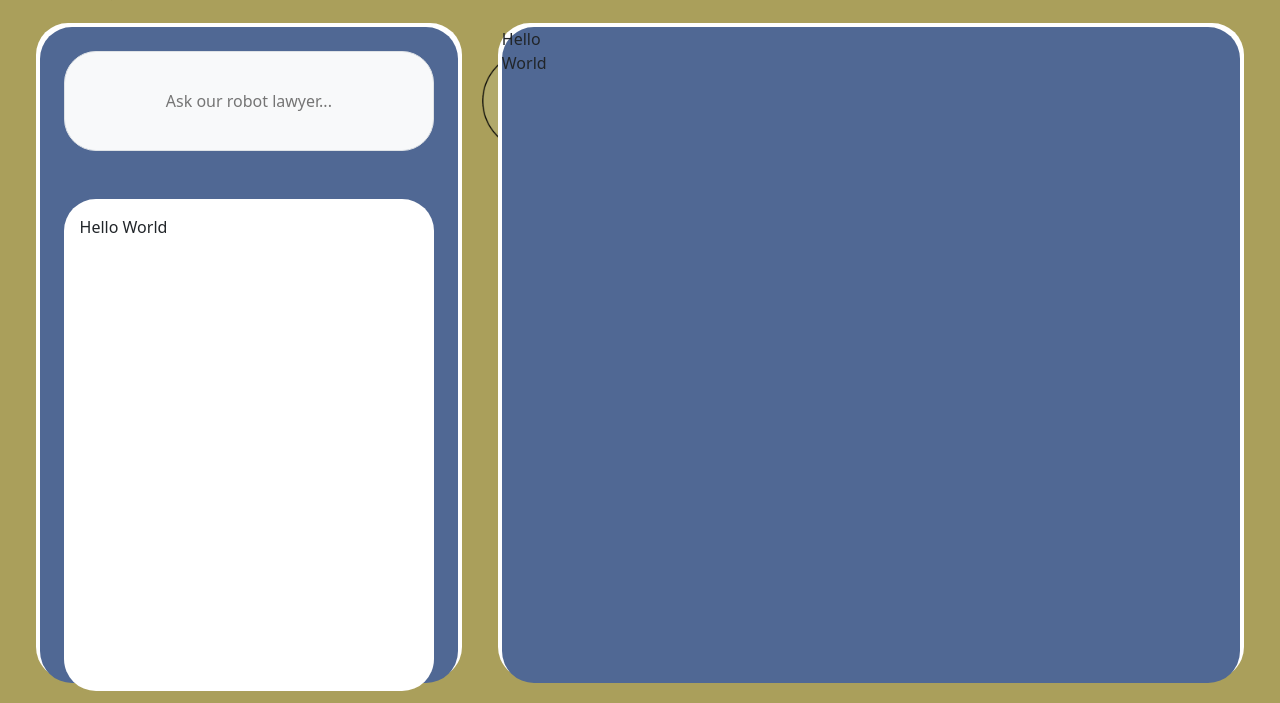
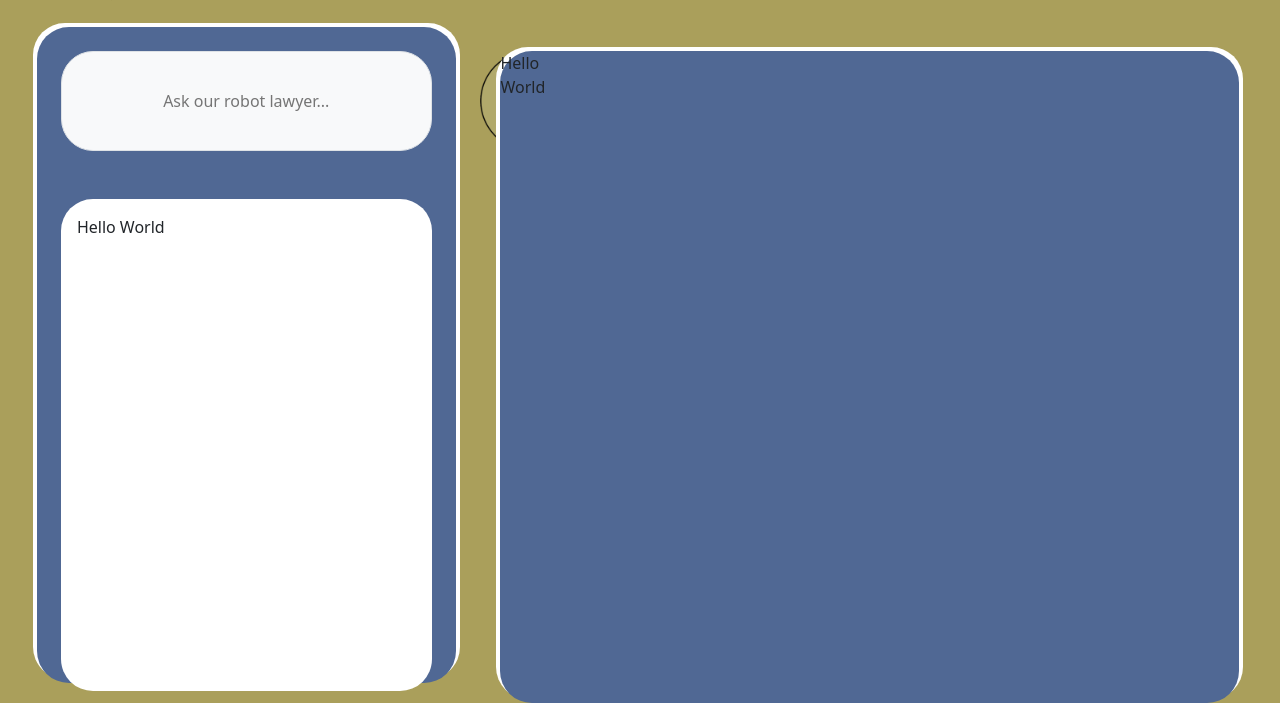
Before and after one commit to JayTomasello/CPS-5995-Team-2, a PHP site: page / in a window 1280 px wide; the page is wider, and only the part inside the window is pictured. Shown: the part 97-800 px from the top of that part. Run offline with PHP 8.4, Linux system fonts and the light colour scheme.

Commit message:
modified:   index.php

```diff
--- a/index.php
+++ b/index.php
@@ -21,8 +21,8 @@ include('header.php');
         </div>
 
         <!-- Document Viewer -->
-        <div class="col-7 h-auto d-inline-block my-4 rounded-5 border-3" style="background-color:white">
-            <div class="h-100 m-1 rounded-5" style="background-color: rgb(80, 104, 148);">
+        <div class="col-7 h-auto d-inline-block mt-5 m-1 rounded-5 border-3" style="background-color:white">
+            <div class="h-100 rounded-5 m-1" style="background-color: rgb(80, 104, 148);">
                 <div class="">Hello</div>
                 <div class="">World</div>
             </div>
```
